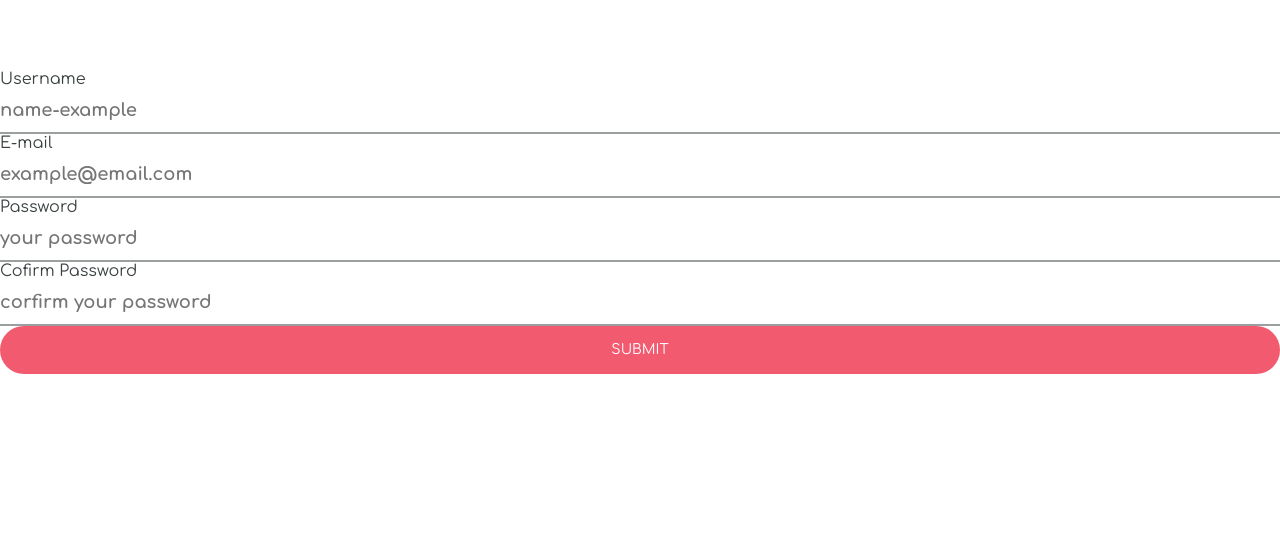
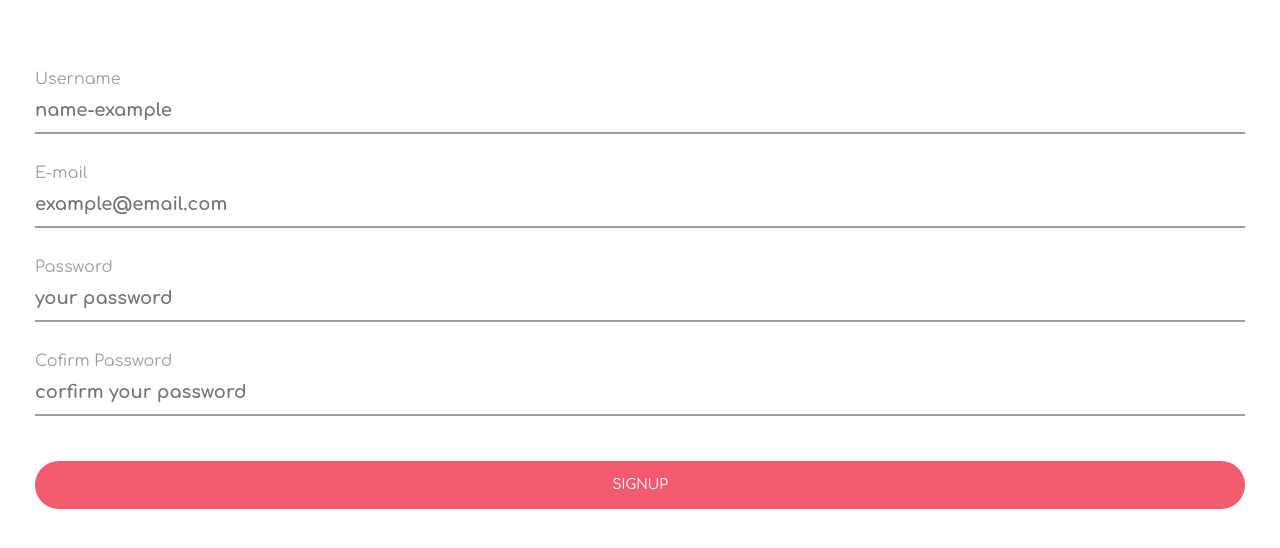
Before and after one commit to FeelipePM/jogo-da-memoria, a plain HTML site: page index.html in a window 1280 px wide. Shown: the part 396-944 px from the top of the page. Before the commit the page ends 800 px from the top, so only its background shows below. Drawn offline with Linux system fonts and the light colour scheme.

Commit message:
Fim da Aula [042]

```diff
--- a/index.html
+++ b/index.html
@@ -21,7 +21,8 @@
     <script src="src/objects/title-collabcode/index.js"></script>
     <script src="src/objects/label-collabocode/index.js"></script>
     <script src="src/objects/input-collabcode/index.js"></script>
-    <script src="src/objects/button-collabcode/index.js"></script>
+    <script src="src/components/btn-collabcode/index.js"></script>
+    <script src="src/components/form-signup/index.js"></script>
     <script src="src/pages/signup/index.js"></script>
   </body>
 </html>
--- a/src/objects/button-collabcode/index.js
+++ b/src/components/btn-collabcode/index.js
@@ -1,4 +1,4 @@
-const buttonCollabCode = (function() {
+const btnCollabCode = (function() {
   const module = {};
 
   module._style = () => {
@@ -6,7 +6,7 @@ const buttonCollabCode = (function() {
     const $style = document.createElement("style");
 
     $style.textContent = `
-      .button-collabcode {
+      .btn-collabcode {
         width: 100%;
         height: 48px;
         border-radius: 24px;
@@ -14,6 +14,11 @@ const buttonCollabCode = (function() {
         font-size: 14px;
         color: #fff;
         text-transform: uppercase;
+        cursor: pointer;
+      }
+
+      .input-collabcode + .btn-collabcode {
+        margin-top: 45px;
       }
     `;
 
@@ -23,7 +28,7 @@ const buttonCollabCode = (function() {
   module.render = content => {
     module._style();
 
-    return `<button class="button-collabcode">${content}</button>`;
+    return `<input class="btn-collabcode" type="submit" value=${content}>`;
   };
 
   return {
--- /dev/null
+++ b/src/components/form-signup/index.js
@@ -0,0 +1,61 @@
+const formSignUp = (function() {
+  const module = {};
+
+  module._style = () => {
+    const $head = document.querySelector("head");
+    const $style = document.createElement("style");
+
+    $style.textContent = `
+      .form-signup {
+        padding: 0 35px 40px;
+      }
+    `;
+
+    $head.insertAdjacentElement("beforeend", $style);
+  };
+
+  module._children = () => {
+    const $userNameLabel = labelCollabCode.render("Username");
+    const $userNameInput = inputCollabCode.render("name-example");
+
+    const $emailLabel = labelCollabCode.render("E-mail");
+    const $emailInput = inputCollabCode.render("example@email.com");
+
+    const $passwordLabel = labelCollabCode.render("Password");
+    const $passwordInput = inputCollabCode.render("your password");
+
+    const $confirmPasswordLabel = labelCollabCode.render("Cofirm Password");
+    const $confirmPasswordInput = inputCollabCode.render(
+      "corfirm your password"
+    );
+
+    const $btnCollabCode = btnCollabCode.render("Signup");
+
+    return `
+      ${$userNameLabel}
+      ${$userNameInput}
+
+      ${$emailLabel}
+      ${$emailInput}
+
+      ${$passwordLabel}
+      ${$passwordInput}
+
+      ${$confirmPasswordLabel}
+      ${$confirmPasswordInput}
+
+      ${$btnCollabCode}
+    `;
+  };
+
+  module.render = () => {
+    module._style();
+    return `
+        <form class="form-signup" action="" method="POST">${module._children()}</form>
+      `;
+  };
+
+  return {
+    render: module.render
+  };
+})();
--- a/src/objects/input-collabcode/index.js
+++ b/src/objects/input-collabcode/index.js
@@ -17,6 +17,10 @@ const inputCollabCode = (function() {
         padding-bottom: 12px;
         border-bottom: 2px solid rgba(58,64, 66, 0.5);
       }
+
+      .input-collabcode + .label-collabcode {
+        margin-top: 30px;
+      }
     `;
 
     $head.insertAdjacentElement("beforeend", $style);
--- a/src/objects/label-collabocode/index.js
+++ b/src/objects/label-collabocode/index.js
@@ -7,8 +7,10 @@ const labelCollabCode = (function() {
 
     $style.textContent = `
       .label-collabcode {
+        display: block;
         color: #3a4042;
         font-size: 16px;
+        opacity: 0.5;
       }
     `;
 
--- a/src/pages/signup/index.js
+++ b/src/pages/signup/index.js
@@ -6,30 +6,12 @@
 
   const $logoCollabCode = logoCollabCode.render();
   const $titleCollabCode = titleCollabCode.render("Welcome!");
-  const $labelNameCollabCode = labelCollabCode.render("Username");
-  const $inputNameCollabCode = inputCollabCode.render("name-example");
-  const $labelCollabCode = labelCollabCode.render("E-mail");
-  const $inputCollabCode = inputCollabCode.render("example@email.com");
-  const $labelPasswordCollabCode = labelCollabCode.render("Password");
-  const $inputPasswordCollabCode = inputCollabCode.render("your password");
-  const $labelPassConfirmCollabCode = labelCollabCode.render("Cofirm Password");
-  const $inputPassConfirmCollabCode = inputCollabCode.render(
-    "corfirm your password"
-  );
-  const $buttonCollabCode = buttonCollabCode.render("Submit");
 
   const $logoWrapper = logoWrapper.render($logoCollabCode, $titleCollabCode);
+  const $formSignUp = formSignUp.render();
 
   $root.insertAdjacentHTML("beforeend", $loginButton);
   $root.insertAdjacentHTML("beforeend", $signUpButton);
   $root.insertAdjacentHTML("beforeend", $logoWrapper);
-  $root.insertAdjacentHTML("beforeend", $labelNameCollabCode);
-  $root.insertAdjacentHTML("beforeend", $inputNameCollabCode);
-  $root.insertAdjacentHTML("beforeend", $labelCollabCode);
-  $root.insertAdjacentHTML("beforeend", $inputCollabCode);
-  $root.insertAdjacentHTML("beforeend", $labelPasswordCollabCode);
-  $root.insertAdjacentHTML("beforeend", $inputPasswordCollabCode);
-  $root.insertAdjacentHTML("beforeend", $labelPassConfirmCollabCode);
-  $root.insertAdjacentHTML("beforeend", $inputPassConfirmCollabCode);
-  $root.insertAdjacentHTML("beforeend", $buttonCollabCode);
+  $root.insertAdjacentHTML("beforeend", $formSignUp);
 })();
```
